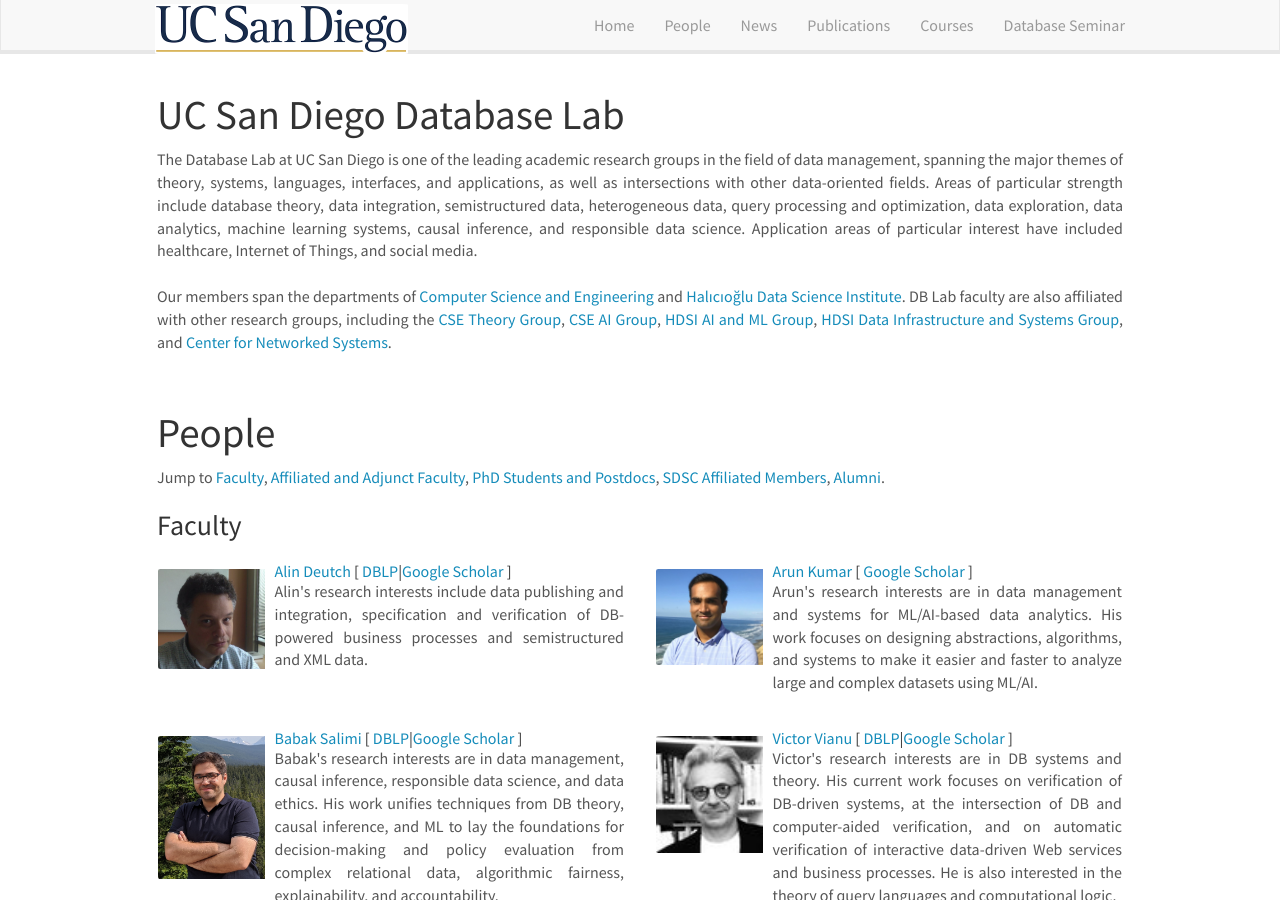
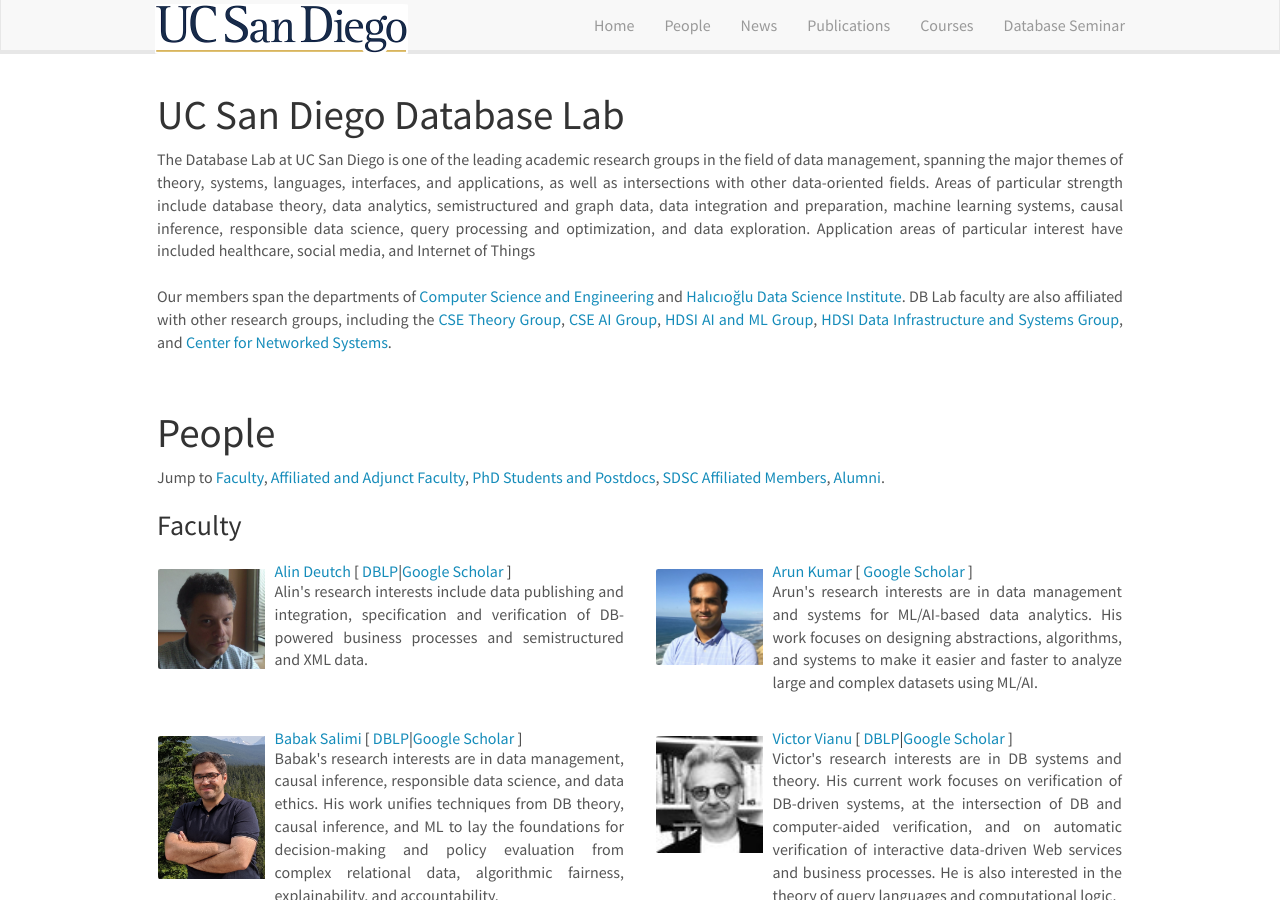
Before and after one commit to dbucsd/dbucsd.github.io, a Jekyll site: the page built from index.md, in a window 1280 px wide and 900 px high. Built offline with Jekyll 4.4.1, drawn with Linux system fonts in a browser that asks for light colours; nearby versions of some CDN libraries.

Commit message:
Update home para

```diff
--- a/_includes/home.html
+++ b/_includes/home.html
@@ -7,10 +7,10 @@
 The Database Lab at UC San Diego is one of the leading academic research groups in the field of
 data management, spanning the major themes of theory, systems, languages, interfaces, and applications,
 as well as intersections with other data-oriented fields.
-Areas of particular strength include database theory, data integration, semistructured data, heterogeneous
-data, query processing and optimization, data exploration, data analytics,
-machine learning systems, causal inference, and responsible data science.
-Application areas of particular interest have included healthcare, Internet of Things, and social media.
+Areas of particular strength include database theory, data analytics, semistructured and graph data,
+data integration and preparation, machine learning systems, causal inference, responsible data science,
+query processing and optimization, and data exploration.
+Application areas of particular interest have included healthcare, social media, and Internet of Things
 
 <br/><br/>
 
```
